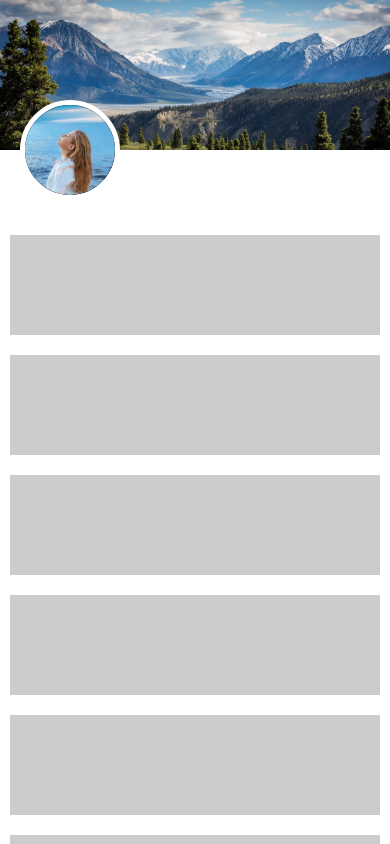
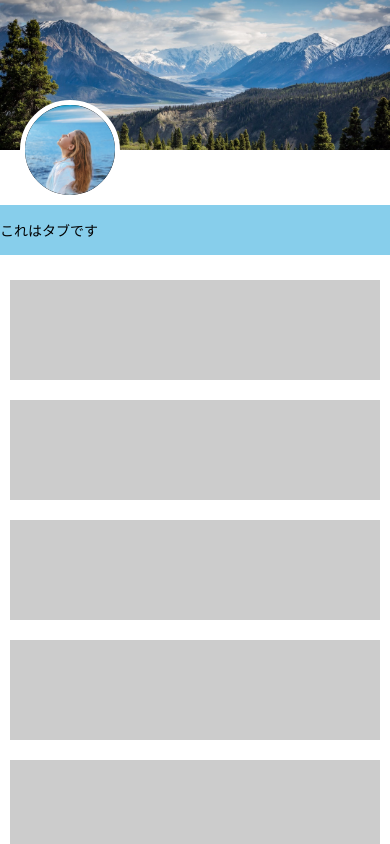
Before and after one commit to kensiiwasaki/RN-animation, a React Native app: screen / in a window 390 px wide. Built offline with nearby package versions, Linux system fonts and the light colour scheme.

Commit message:
スティッキー実装

```diff
--- a/App.tsx
+++ b/App.tsx
@@ -6,6 +6,7 @@ import {
   Animated,
   ScrollView,
   TouchableOpacity,
+  Text,
 } from 'react-native';
 
 const MAX_HEADER_HEIGHT = 150;
@@ -28,7 +29,7 @@ export default function App() {
         ])}
         scrollEventThrottle={16}
       >
-        <View style={{ height: MAX_HEADER_HEIGHT * 1.5 }} />
+        <View style={{ height: MAX_HEADER_HEIGHT * 1.8 }} />
         <View style={styles.item} />
         <View style={styles.item} />
         <View style={styles.item} />
@@ -43,6 +44,30 @@ export default function App() {
         <View style={styles.item} />
         <View style={styles.item} />
       </ScrollView>
+
+      <Animated.View
+        style={{
+          position: 'absolute',
+          top: 80,
+          left: 0,
+          right: 0,
+          height: 50, // The height of your sticky tab
+          backgroundColor: 'skyblue',
+          justifyContent: 'center',
+          transform: [
+            {
+              translateY: animatedScrollY.interpolate({
+                inputRange: [0, MAX_HEADER_HEIGHT * 1.5 - 50],
+                outputRange: [MAX_HEADER_HEIGHT * 1.5 - 100, 0],
+                extrapolate: 'clamp',
+              }),
+            },
+          ],
+        }}
+      >
+        <Text>これはタブです</Text>
+      </Animated.View>
+
       <Animated.View
         style={[
           styles.headerImage,
@@ -77,6 +102,7 @@ export default function App() {
           })}
         />
       </Animated.View>
+
       <Animated.Image
         source={require('./assets/avatar.jpeg')}
         style={[
```
